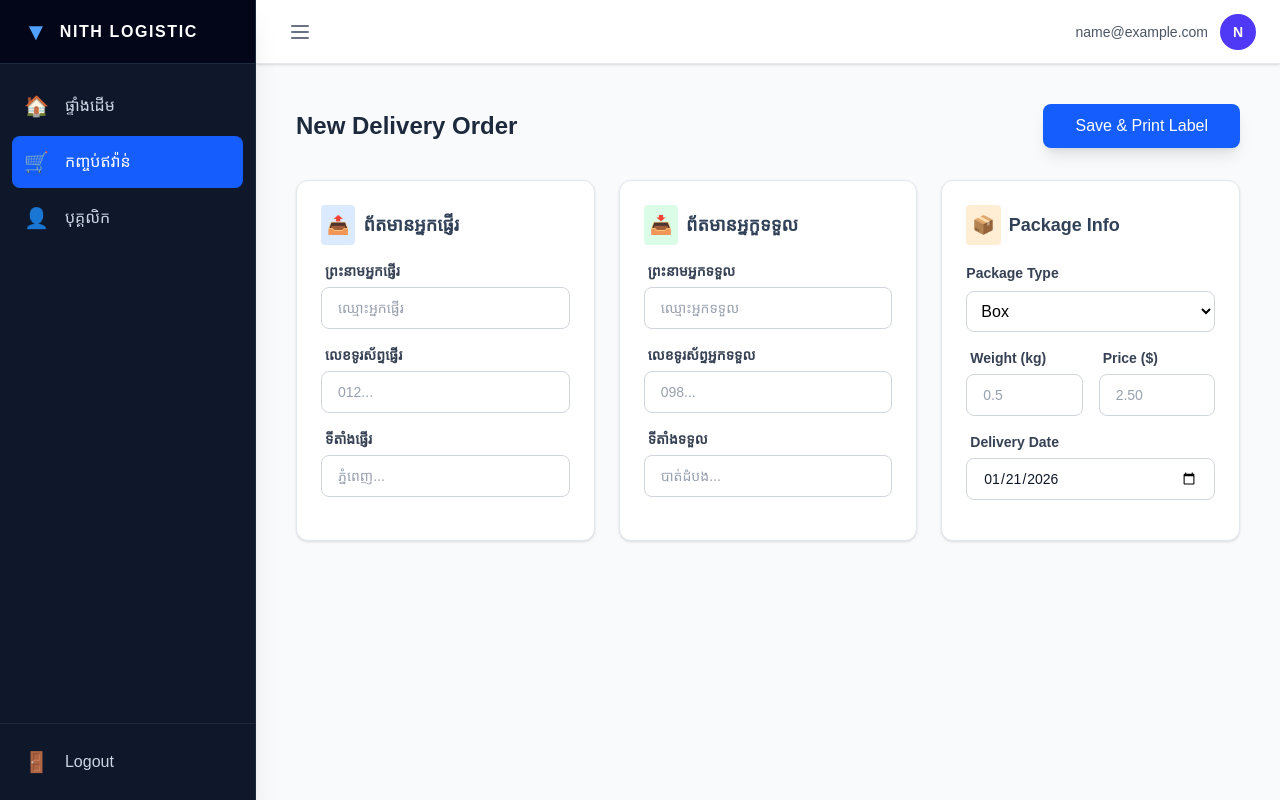
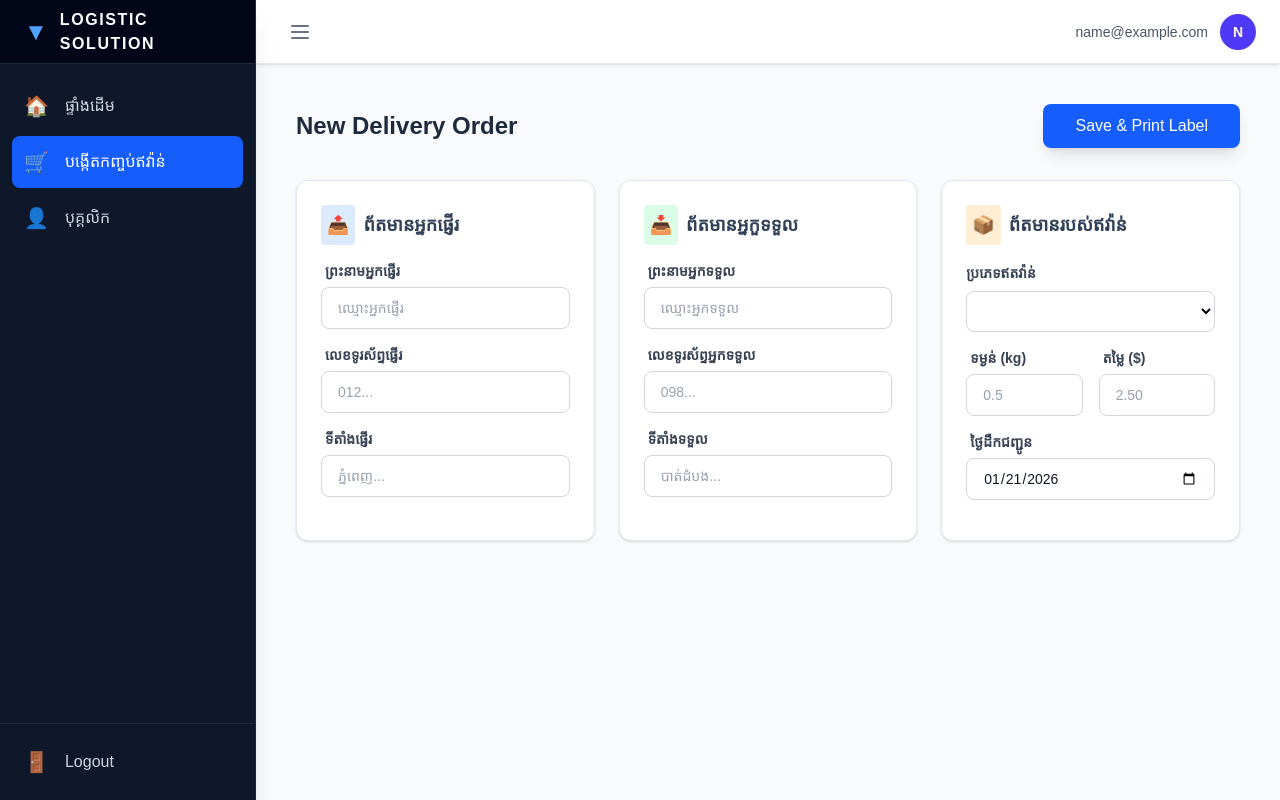
Before and after one commit to nounthanith/nubb-teacher-sophy-project, a Vue app: page /order in a window 1280 px wide. Built offline with nearby package versions, Linux system fonts and the light colour scheme; sample sign-in values are in the browser's storage; a web font is replaced by a local one.

Commit message:
fix dashboard

```diff
--- a/src/layouts/Sidebar.vue
+++ b/src/layouts/Sidebar.vue
@@ -5,7 +5,7 @@
   >
     <div class="h-16 flex items-center px-6 bg-slate-950 border-b border-slate-800 overflow-hidden shrink-0">
       <span class="text-blue-400 text-2xl font-bold">▼</span>
-      <span v-if="isOpen" class="ml-3 font-bold text-white tracking-widest uppercase">Nith Logistic</span>
+      <span v-if="isOpen" class="ml-3 font-bold text-white tracking-widest uppercase">Logistic solution</span>
     </div>
 
     <nav class="flex-1 py-4 px-3 space-y-1 overflow-y-auto overflow-x-hidden">
@@ -44,7 +44,7 @@ defineEmits(['logout']);
 
 const navItems = [
   { path: "/dashboard", name: "ផ្ទាំងដើម", icon: "🏠" },
-  { path: "/order", name: "កញ្ចប់ឥវ៉ាន់", icon: "🛒" },
+  { path: "/order", name: "បង្កើតកញ្ចប់ឥវ៉ាន់", icon: "🛒" },
   { path: "/users", name: "បុគ្គលិក", icon: "👤" },
 ]
 </script>
--- a/src/pages/Dashboard.vue
+++ b/src/pages/Dashboard.vue
@@ -1,36 +1,65 @@
 <template>
   <div class="space-y-6 font-kantum">
-    <div class="bg-white rounded-xl shadow-sm border border-slate-200 overflow-hidden">
+    <div v-if="allOrders.length > 0" class="bg-white rounded-xl shadow-sm border border-slate-200 overflow-hidden">
       <table class="w-full text-left border-collapse">
         <thead class="bg-slate-50 border-b border-slate-200">
         <tr>
-          <th class="px-6 py-4 text-xs font-bold text-slate-500 uppercase">ID</th>
-          <th class="px-6 py-4 text-xs font-bold text-slate-500 uppercase">Sender / Recipient</th>
-          <th class="px-6 py-4 text-xs font-bold text-slate-500 uppercase">Package</th>
-          <th class="px-6 py-4 text-xs font-bold text-slate-500 uppercase">Status</th>
-          <th class="px-6 py-4 text-xs font-bold text-slate-500 uppercase text-center">Actions</th>
+          <th class="px-6 py-4 text-xs font-bold text-slate-500 uppercase tracking-wider">លេខសំគាល់</th>
+          <th class="px-6 py-4 text-xs font-bold text-slate-500 uppercase tracking-wider">អ្នកផ្ញើរ / អ្នកទទួល</th>
+          <th class="px-6 py-4 text-xs font-bold text-slate-500 uppercase tracking-wider">ទីតាំងផ្ញើរ / ទទួល</th>
+          <th class="px-6 py-4 text-xs font-bold text-slate-500 uppercase tracking-wider">កញ្ចប់ឥវ៉ាន់</th>
+          <th class="px-6 py-4 text-xs font-bold text-slate-500 uppercase tracking-wider">ស្ថានភាព</th>
+          <th class="px-6 py-4 text-xs font-bold text-slate-500 uppercase tracking-wider">កាលបរិច្ឆេទ</th>
+          <th class="px-6 py-4 text-xs font-bold text-slate-500 uppercase tracking-wider text-center">សកម្មភាព</th>
         </tr>
         </thead>
         <tbody class="divide-y divide-slate-100">
-        <tr v-for="(order, index) in allOrders" :key="order.id" class="hover:bg-slate-50">
-          <td class="px-6 py-4 text-sm font-medium">#{{ String(order.id).slice(-5) }}</td>
-          <td class="px-6 py-4">
-            <div class="text-sm font-semibold">{{ order.sender.name }} → {{ order.recipient.name }}</div>
-          </td>
-          <td class="px-6 py-4 text-sm">{{ order.packageType }} ({{ order.weight }}kg)</td>
-          <td class="px-6 py-4">
-               <span :class="order.status === 'Pending' ? 'bg-orange-100 text-orange-600' : 'bg-green-100 text-green-600'" class="px-2 py-1 rounded text-xs font-bold">
-                 {{ order.status }}
-               </span>
+        <tr v-for="(order, index) in allOrders" :key="order.id" class="hover:bg-slate-50 transition-colors">
+          <td class="px-6 py-4 text-sm font-medium text-blue-600">
+            #{{ String(order.id).slice(-5) }}
           </td>
 
-          <td class="px-6 py-4 text-center">
-            <div class="flex justify-center gap-2">
-              <button @click="editOrder(order)" class="p-2 text-blue-600 hover:bg-blue-50 rounded-lg transition">
-                ✏️
-              </button>
-              <button @click="deleteOrder(index)" class="p-2 text-red-600 hover:bg-red-50 rounded-lg transition">
-                🗑️
+          <td class="px-6 py-4">
+            <div class="text-sm font-bold text-slate-800">{{ order.sender.name }} → {{ order.recipient.name }}</div>
+            <div class="text-xs text-slate-500 mt-1">
+              📞 {{ order.sender.phone }} <span class="mx-1">|</span> {{ order.recipient.phone }}
+            </div>
+          </td>
+
+          <td class="px-6 py-4 text-sm text-slate-600 max-w-[200px]">
+            <div class="truncate" :title="order.sender.address + ' to ' + order.recipient.address">
+              {{ order.sender.address }} → {{ order.recipient.address }}
+            </div>
+          </td>
+
+          <td class="px-6 py-4 text-sm text-slate-700">
+            <span class="font-medium">{{ order.packageType?.name || order.packageType }}</span>
+            <span class="text-xs text-slate-400 ml-1">({{ order.weight }}kg)</span>
+          </td>
+
+          <td class="px-6 py-4">
+            <select
+                v-model="order.status"
+                @change="updateStatus"
+                :class="{
+                  'bg-orange-100 text-orange-700': order.status === 'Pending',
+                  'bg-blue-100 text-blue-700': order.status === 'Sending',
+                  'bg-green-100 text-green-700': order.status === 'Delivered',
+                  'bg-red-100 text-red-700': order.status === 'Cancelled'
+                }"
+                class="text-[11px] font-bold px-3 py-1.5 rounded-full border-none outline-none cursor-pointer appearance-none text-center min-w-[110px]"
+            >
+              <option value="Pending">⏳ រង់ចាំ</option>
+              <option value="Sending">🚚 កំពុងដឹក</option>
+              <option value="Delivered">✅ ជោគជ័យ</option>
+              <option value="Cancelled">❌ បោះបង់</option>
+            </select>
+          </td>
+          <td class="px-6 py-4 text-sm font-semibold" ><span class="bg-pink-200 text-pink-500 p-1.5 rounded-full">{{ order.date}}</span></td>
+          <td class="px-6 py-4">
+            <div class="flex justify-center items-center gap-3">
+              <button @click="deleteOrder(index)" class="text-red-500 hover:text-red-700 transition" title="Delete">
+                <span class="text-lg hover:underline">លុប</span>
               </button>
             </div>
           </td>
@@ -38,8 +67,20 @@
         </tbody>
       </table>
     </div>
+
+    <div v-else class="min-h-[70vh] flex flex-col items-center justify-center text-center animate-fade-in">
+      <div class="bg-slate-100 p-8 rounded-full mb-6">
+        <span class="text-6xl">📦</span>
+      </div>
+      <h3 class="text-2xl font-bold text-slate-800 font-kantum">មិនទាន់មានទិន្នន័យបញ្ញើនៅឡើយទេ</h3>
+      <p class="text-slate-500 mt-2 mb-8">Sir, your delivery list is currently empty.</p>
+      <router-link to="/order" class="bg-blue-600 text-white px-8 py-3 rounded-xl font-bold hover:bg-blue-700 transition shadow-xl shadow-blue-200">
+        + បង្កើតបញ្ញើថ្មី (Create Order)
+      </router-link>
+    </div>
   </div>
 </template>
+
 
 <script setup>
 import { ref, onMounted } from 'vue';
@@ -57,17 +98,20 @@ const loadOrders = () => {
   allOrders.value = data ? JSON.parse(data) : [];
 };
 
-// DELETE FUNCTION
+const updateStatus = () => {
+  localStorage.setItem('delivery_orders', JSON.stringify(allOrders.value));
+  console.log("Status updated and saved, Sir!");
+};
+
 const deleteOrder = (index) => {
   if (confirm("Are you sure you want to delete this order, Sir?")) {
-    allOrders.value.splice(index, 1); // Remove from array
-    localStorage.setItem('delivery_orders', JSON.stringify(allOrders.value)); // Update localStorage
+    allOrders.value.splice(index, 1);
+    localStorage.setItem('delivery_orders', JSON.stringify(allOrders.value));
   }
 };
 
-// EDIT FUNCTION
 const editOrder = (order) => {
   localStorage.setItem('edit_order_data', JSON.stringify(order));
-  router.push('/orders');
+  router.push('/order');
 };
 </script>
--- a/src/pages/Order.vue
+++ b/src/pages/Order.vue
@@ -2,28 +2,22 @@
 import { ref } from 'vue';
 import InputGroup from '../components/Input.vue';
 
-// Order State
 const order = ref({
-  id: Date.now(), // Unique ID
+  id: Date.now(),
   date: new Date().toISOString().split('T')[0],
   packageType: 'Box',
   weight: '',
   price: '',
-  // Sender Object
   sender: { name: '', phone: '', address: '' },
-  // Recipient Object
   recipient: { name: '', phone: '', address: '' },
   status: 'Pending'
 });
 
 const saveOrder = () => {
-  // 1. Get existing orders from localStorage or start with empty array
   const existingOrders = JSON.parse(localStorage.getItem('delivery_orders') || '[]');
 
-  // 2. Add current order to the list
   existingOrders.push(order.value);
 
-  // 3. Save back to localStorage
   localStorage.setItem('delivery_orders', JSON.stringify(existingOrders));
 
   alert("Order Saved to LocalStorage, Sir!");
@@ -42,6 +36,14 @@ const resetForm = () => {
     status: 'Pending'
   };
 };
+
+const packageOptions = ref([
+  { id: 1, name: 'កេសឬប្រអប់', enName: 'Box', icon: '📦' },
+  { id: 2, name: 'ស្រោមសំបុត្រ', enName: 'Envelope', icon: '✉️' },
+  { id: 3, name: 'អីវ៉ាន់ងាយបែក', enName: 'Fragile', icon: '🍷' },
+  { id: 4, name: 'ឯកសារ', enName: 'Document', icon: '📄' },
+  { id: 5, name: 'គ្រឿងអេឡិចត្រូនិច', enName: 'Electronic', icon: '💻' }
+]);
 </script>
 
 <template>
@@ -75,25 +77,29 @@ const resetForm = () => {
 
       <div class="bg-white p-6 rounded-xl shadow-sm border border-slate-200">
         <h2 class="text-lg font-bold mb-4 flex items-center gap-2 text-slate-700">
-          <span class="p-1.5 bg-orange-100 rounded text-orange-600">📦</span> Package Info
+          <span class="p-1.5 bg-orange-100 rounded text-orange-600">📦</span> ព័តមានរបស់ឥវ៉ាន់
         </h2>
 
         <div class="mb-4">
-          <label class="text-sm font-semibold text-gray-700">Package Type</label>
-          <select v-model="order.packageType" class="w-full mt-1.5 p-2.5 border border-gray-300 rounded-lg outline-none focus:ring-2 focus:ring-blue-500">
-            <option>Box</option>
-            <option>Envelope</option>
-            <option>Electronic</option>
-            <option>Fragile</option>
-          </select>
+          <label class="text-sm font-semibold text-gray-700">ប្រភេទឥតវ៉ាន់</label>
+          <div class="mb-4">
+            <select
+                v-model="order.packageType"
+                class="w-full mt-1.5 p-2.5 border border-gray-300 rounded-lg outline-none focus:ring-2 focus:ring-blue-500"
+            >
+              <option v-for="item in packageOptions" :key="item" :value="item">
+                {{item.icon}} {{ item.name }} / {{item.enName}}
+              </option>
+            </select>
+          </div>
         </div>
 
         <div class="grid grid-cols-2 gap-4">
-          <InputGroup label="Weight (kg)" v-model="order.weight" placeholder="0.5" />
-          <InputGroup label="Price ($)" v-model="order.price" placeholder="2.50" />
+          <InputGroup label="ទម្ងន់ (kg)" v-model="order.weight" placeholder="0.5" />
+          <InputGroup label="តម្លៃ ($)" v-model="order.price" placeholder="2.50" />
         </div>
 
-        <InputGroup label="Delivery Date" type="date" v-model="order.date" />
+        <InputGroup label="ថ្ងៃដឹកជញ្ជូន" type="date" v-model="order.date" />
       </div>
 
     </div>
```
